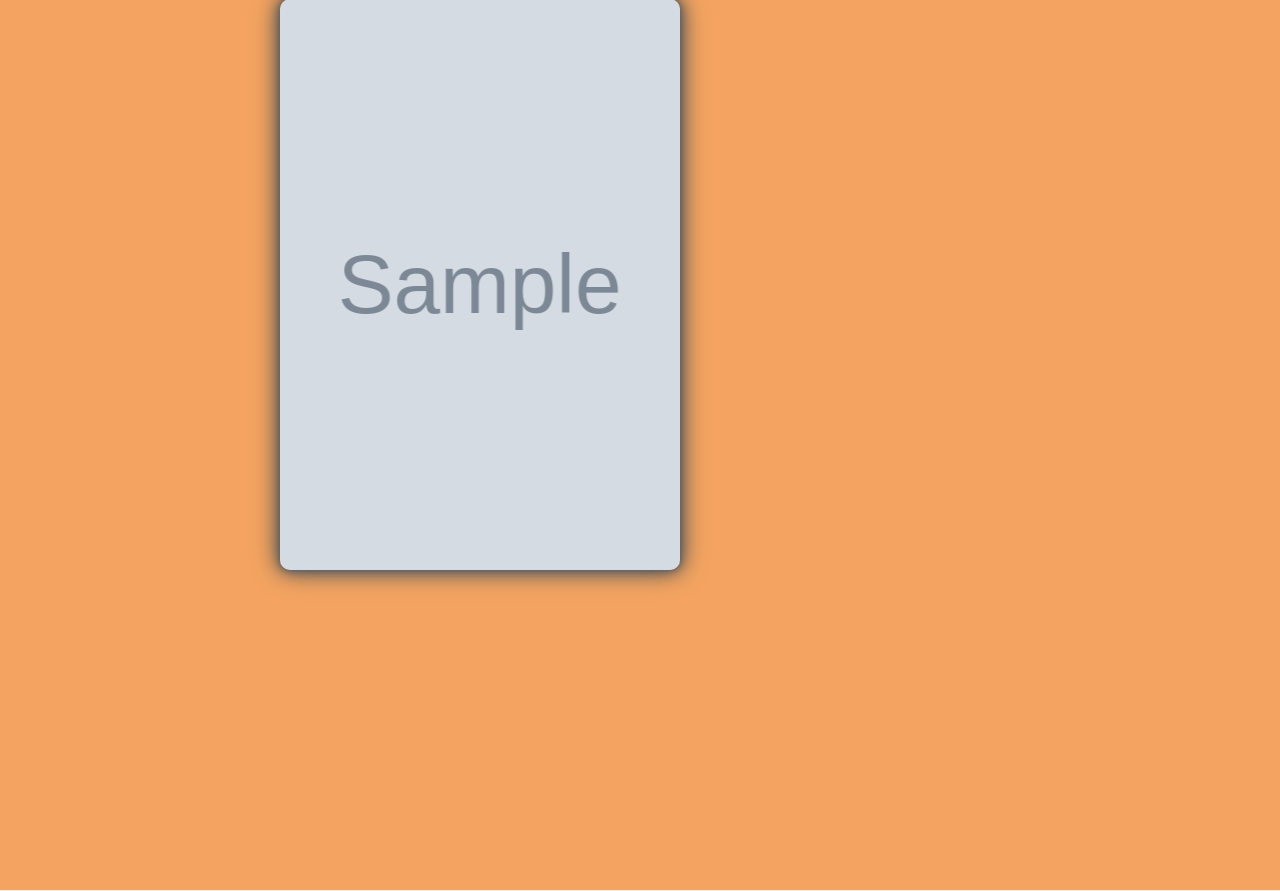
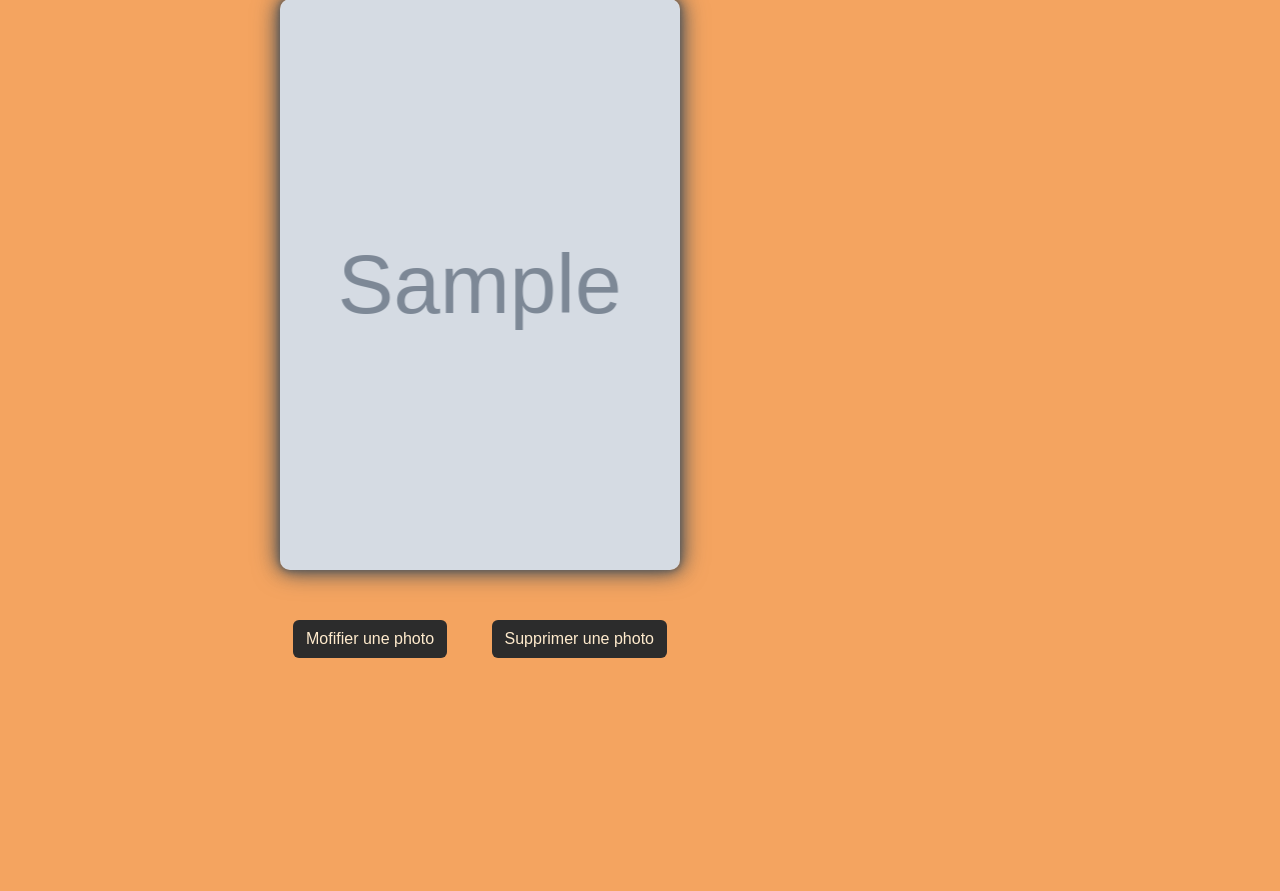
Before and after one commit to TonTonHigo/projet_chaudronnerie, a PHP site: page /pages/galerie.php in a window 1280 px wide. Shown: the part 498-1389 px from the top of the page. Run offline with PHP 8.4, Linux system fonts and the light colour scheme; tables that the repository leaves empty hold one stand-in row (values such as "Sample post"); grey boxes marked "Sample" are stand-in pictures; some web fonts are replaced.

Commit message:
bouttons galerie good

```diff
--- a/pages/galerie.php
+++ b/pages/galerie.php
@@ -25,13 +25,13 @@
     <main>
         <div class="modal-galerie">
 
-            <!-- Button trigger modal -->
-            <button type="button" class="btn ajout-photo" data-bs-toggle="modal" data-bs-target="#exampleModal">
+            <!-- Button AJOUTER photo -->
+            <button type="button" class="btn button-galerie" data-bs-toggle="modal" data-bs-target="#ajout-photo">
                 Ajouter une photo
             </button>
 
             <!-- Modal -->
-            <div class="modal fade" id="exampleModal" tabindex="-1" aria-labelledby="exampleModalLabel" aria-hidden="true">
+            <div class="modal fade" id="ajout-photo" tabindex="-1" aria-labelledby="exampleModalLabel" aria-hidden="true">
                 <div class="modal-dialog">
                     <div class="modal-content">
                         <div class="modal-header">
@@ -39,11 +39,11 @@
                             <button type="button" class="btn-close" data-bs-dismiss="modal" aria-label="Close"></button>
                         </div>
                         <div class="modal-body">
-                            <form id="send-photo" method="POST" action="../controller.php">
+                            <form class="crud forme-form" method="POST" action="../controller.php">
                                 <input id="form" type="hidden" name="form" value="galerie">
-                                <div id="photoError" class="validation-error">Photo manquante</div>
+                                <div class="validation-error photoError">Photo manquante</div>
                                 <input type="text" id="photo" name="photo" placeholder="Photo">
-                                <div id="descriptifError" class="validation-error">Descriptif manquant</div>
+                                <div class="validation-error descriptifError">Descriptif manquant</div>
                                 <textarea id="descriptif" cols="30" rows="10" type="text" name="descriptif" placeholder="Descriptif"></textarea>
                             </form>
                         </div>
@@ -62,10 +62,61 @@
             $galerie = $connexion->select("*", "galerie");
             foreach ($galerie as $cartes) {
                 echo '
+            <div class="carte-ordonne">
+                <div class="cadre-photo" style="background-image: url(' . $cartes["photo"] . ')">
+                    <p id="text-galerie' . $cartes["id_galerie"] . '" class="text-galerie">' . $cartes['descriptif'] . '</p>
+                </div>
+                <div>
+                    <!-- Button MODIFIER SUPPRIMER photo -->
+                    <button type="button" class="btn button-galerie nico" data-bs-toggle="modal" data-bs-target="#modif-modal'. $cartes["id_galerie"] . '">
+                        Mofifier une photo
+                    </button>
+                    <button type="button" class="btn button-galerie" data-bs-toggle="modal" data-bs-target="#supp-modal'. $cartes["id_galerie"] . '">
+                        Supprimer une photo
+                    </button>
+                </div>
 
-            <div class="cadre-photo" style="background-image: url(' . $cartes["photo"] . ')">
-                <p id="text-galerie' . $cartes["id_galerie"] . '" class="text-galerie">' . $cartes['descriptif'] . '</p>
+                <!-- Modal MODIF -->
+                <div class="modal fade" id="modif-modal'. $cartes["id_galerie"] . '" tabindex="-1" aria-labelledby="exampleModalLabel" aria-hidden="true">
+                    <div class="modal-dialog">
+                        <div class="modal-content">
+                            <div class="modal-header">
+                                <h1 class="modal-title fs-5" id="exampleModalLabel">Modification de photo</h1>
+                                <button type="button" class="btn-close" data-bs-dismiss="modal" aria-label="Close"></button>
+                            </div>
+                            <div class="modal-body">
+
+                            </div>
+                            <div class="modal-footer">
+                                <button type="button" class="btn annuler" data-bs-dismiss="modal">Annuler</button>
+                                <button type="button" class="btn enregistrer">Enregistrer</button>
+                            </div>
+                        </div>
+                    </div>
+                </div>
+
+                <!-- Modal SUPP -->
+                <div class="modal fade" id="supp-modal'. $cartes["id_galerie"] . '" tabindex="-1" aria-labelledby="exampleModalLabel" aria-hidden="true">
+                    <div class="modal-dialog">
+                        <div class="modal-content">
+                            <div class="modal-header">
+                                <h1 class="modal-title fs-5" id="exampleModalLabel">Suppression de photo</h1>
+                                <button type="button" class="btn-close" data-bs-dismiss="modal" aria-label="Close"></button>
+                            </div>
+                            <div class="modal-body">
+
+                            </div>
+                            <div class="modal-footer">
+                                <button type="button" class="btn annuler" data-bs-dismiss="modal">Annuler</button>
+                                <button type="button" class="btn enregistrer">Enregistrer</button>
+                            </div>
+                        </div>
+                    </div>
+                </div>
+
             </div>
+
+
             ';
             }
             ?>
@@ -105,7 +156,7 @@
             }
 
             if($('#photo').val()!== '' && $('#descriptif').val() !== ''){
-                $('#send-photo').submit();
+                $('.crud').submit();
             }
 
            });
--- a/style.css
+++ b/style.css
@@ -202,12 +202,12 @@ body {
 }
 
 /* galerie */
-.ajout-photo {
+.button-galerie {
     background-color: #2C2C2C;
     color: #FFEBCD;
 }
 
-.ajout-photo:hover {
+.button-galerie:hover {
     background-color: #6C6C6C;
     color: #FFEBCD;
 }
@@ -243,19 +243,19 @@ body {
     color: #FFEBCD;
 }
 
-#send-photo {
+.forme-form {
     display: flex;
     flex-direction: column;
     justify-content: center;
 }
 
-#send-photo input {
+.forme-form input {
     background-color: #FFEBCD;
     margin-bottom: 10px;
     border: none;
 }
 
-#send-photo textarea {
+.forme-form textarea {
     background-color: #FFEBCD;
     border: none;
 }
@@ -299,6 +299,16 @@ body {
     50% {
         box-shadow: 0 0 5px #6C6C6C, 0 0 15px #6C6C6C, 0 0 25px #6C6C6C;
     }
+}
+
+.carte-ordonne{
+    display: flex;
+    flex-direction: column;
+    align-items: center;
+    gap: 50px;
+}
+.nico{
+    margin-right: 40px;
 }
 
 /* archive */
```
Also changed, not shown: 1 other file.
